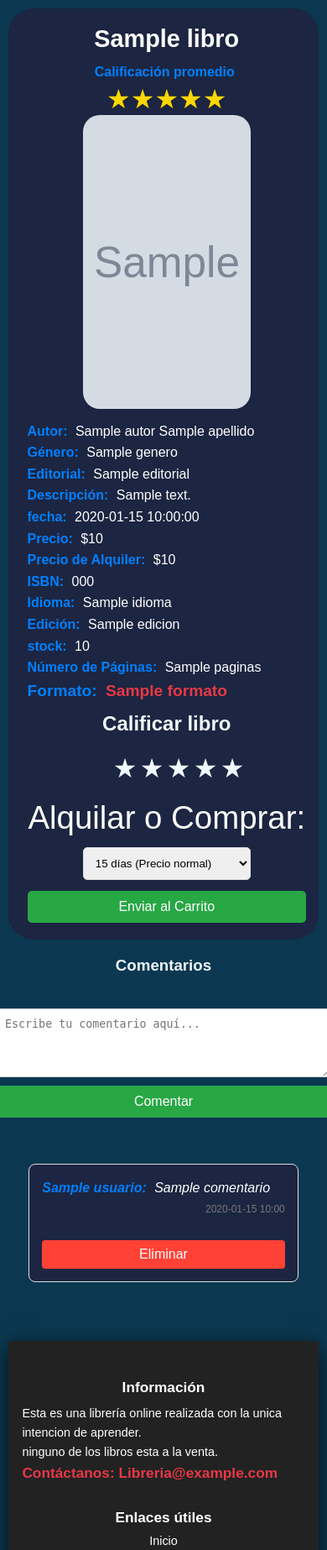
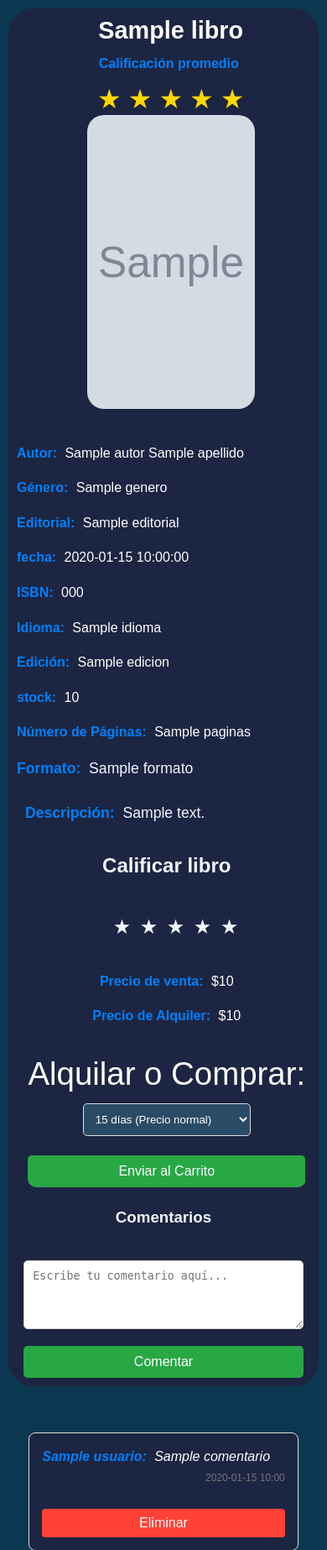
Before and after one commit to piquetpachu/Libreria-flask-sqlite3, a Flask app: template app/templates/libros/detalle.html in a window 390 px wide. Shown: the part 79-1925 px from the top of the page at 84% size. Run offline with Flask 3, Linux system fonts and the light colour scheme; a user stored in the database is signed in; the template is opened without the code that fills it: most values are stand-ins (such as "Sample title", 1, 10 or a date in 2020); grey boxes marked "Sample" are stand-in pictures; parts of the project's set-up code (start-up, migrations or seed data) failed here and were passed over.

Commit message:
cambios en la interfaz

```diff
--- a/app/routes/libros.py
+++ b/app/routes/libros.py
@@ -172,7 +172,7 @@
 
     if editorial:
         # Comprobar si hay algún libro asociado a la editorial
-        libro_vinculado = Libro.query.filter_by(editorial_id=id).first()
+        libro_vinculado = Libros.query.filter_by(editorial_id=id).first()
 
         if libro_vinculado:
             flash(f'La editorial "{editorial.nombre}" no puede ser eliminada porque tiene libros asociados.', 'error')
--- a/app/static/css/detalles.css
+++ b/app/static/css/detalles.css
@@ -1,42 +1,16 @@
 
 
+* {
+    margin: 0;
+    padding: 0;
+    box-sizing: border-box;
+  }
 a {
     user-select: none;  /* Previene la selección de texto */
     outline: none;      /* Elimina el contorno al hacer click */
   }
 
-.detallesbook{
-    display: flex;
-    align-items: flex-end;
-    width: 100%;
-    margin: 5px;
-}
-.img-det{
-    margin: 5px;
-    padding: 0;
-    overflow: auto;
-    flex: 1;
-    float: left;
-    width: 400px;
-    height: 600px;
-    text-align: center;
 
-}
-.info-lib{
-    margin: 5px;
-    padding: 0;
-    overflow: auto;
-    flex: 1;
-    float: left;
-    width: 400px;
-    height: 600px;
-    text-align: center;
-    align-items: center;
-    align-content: center;
-    word-wrap: break-word; /* Evitar que el texto largo se desborde */
-    overflow-wrap: break-word; /* Asegura que las palabras largas se dividan */
-
-}
 .cont-compra-voto{
     margin: 5px;
     padding: 0;
@@ -148,6 +122,117 @@
 
 
   }
+
+/* Estilos generales */
+* {
+    margin: 0;
+    padding: 0;
+    box-sizing: border-box;
+  }
+
+  #main {
+    display: flex;
+    justify-content: space-between;
+    align-items: flex-start;
+    background-color: var(--color-azul-marino);
+    width: 100%;
+    border-radius: 30px;
+    padding: 20px;
+    gap: 20px;
+  }
+
+  /* Div contenedor de los detalles */
+  .detallesbook {
+    display: flex;
+    justify-content: space-between;
+    width: 100%;
+    gap: 20px;
+  }
+
+  /* Columna izquierda (imagen y calificación) */
+  .img-det {
+    flex: 1;
+    text-align: center;
+    background-color: #1f3a52;
+    padding: 20px;
+    border-radius: 20px;
+    display: flex;
+    flex-direction: column;
+    align-items: center;
+    color: white;
+  }
+
+  /* Columna central (información del libro) */
+  .padre-info {
+    flex: 2;
+    display: flex;
+    flex-direction: column;
+    gap: 20px;
+  }
+
+  .info-lib {
+    display: flex;
+    flex-direction: column;
+    background-color: #2a4b66;
+    padding: 20px;
+    border-radius: 20px;
+    color: white;
+    gap: 1em;
+    flex: 1;
+    width: 35em;
+    word-wrap: break-word; /* Evitar que el texto largo se desborde */
+    overflow-wrap: break-word; /* Asegura que las palabras largas se dividan */
+  }
+
+  /* Descripción en la parte inferior */
+  .desc {
+    background-color: #2a4b66;
+    padding: 20px;
+    border-radius: 20px;
+    color: white;
+    width: 35em;
+
+    word-wrap: break-word; /* Evitar que el texto largo se desborde */
+    overflow-wrap: break-word; /* Asegura que las palabras largas se dividan */
+  }
+
+  /* Columna derecha (compra y votación) */
+  .cont-compra-voto {
+    flex: 1;
+    background-color: #1f3a52;
+    padding: 20px;
+    border-radius: 20px;
+    display: flex;
+    flex-direction: column;
+    align-items: center;
+    gap: 20px;
+    color: white;
+  }
+
+
+
+  button {
+    background-color: #4c00ff;
+    border: none;
+    padding: 10px 20px;
+    border-radius: 10px;
+    cursor: pointer;
+    color: white;
+  }
+
+  button:hover {
+    background-color: #e07b00;
+  }
+
+  select {
+    padding: 10px;
+    border-radius: 10px;
+    background-color: #2a4b66;
+    color: white;
+    border: none;
+  }
+
+
 /* comentarios */
 .comments-section {
     max-width: 768px;
@@ -260,52 +345,112 @@
         max-width: 95%;
     }
     .comentariotextarea{
-        width: 30em;
+        width: 25em;
     }
-    .detallesbook{
-        display: flex;
-        align-items: flex-end;
-    }
-    .img-det{
-        margin: 5;
-        padding: 0;
-        overflow: auto;
-        flex: 1;
-        float: left;
-        margin: 5px;
-        width: 400px;
-        height: 600px;
-    }
-    .info-lib{
-        margin: 5;
-        padding: 0;
-        overflow: auto;
-        flex: 1;
-        float: left;
-        width: 400px;
-        height: 600px;
-        margin: 5px;
-        word-wrap: break-word; /* Evitar que el texto largo se desborde */
-        overflow-wrap: break-word; /* Asegura que las palabras largas se dividan */
+  /* Configuración general */
+  #main {
+    flex-direction: column;
+    align-items: center;
+    gap: 20px;
+    padding: 10px;
+  }
 
-    }
-    .cont-compra-voto{
-        margin: 5;
-        padding: 0;
-        overflow: auto;
-        flex: 1;
-        float: left;
-        width: 400px;
-        height: 600px;
-        margin: px;
-        align-items: center;
-        align-content: center;
+  /* Ajuste del contenedor principal */
+  .detallesbook {
+    flex-direction: column;
+    align-items: center;
+    width: 100%;
+    gap: 20px;
+  }
 
-    }
+  /* Imagen y calificación */
+  .img-det {
+    width: 100%;
+    text-align: center;
+    padding: 10px;
+    border-radius: 15px;
+    margin-bottom: 20px;
+    background-color: transparent; /* Fondo transparente */
+  }
 
+  .img-det img {
+    max-width: 100%;
+    height: auto;
+    border-radius: 20px;
+  }
+
+  .rating {
+    display: flex;
+    justify-content: center;
+    gap: 8px;
+    margin-top: 10px;
+  }
+
+  /* Información del libro */
+  .padre-info {
+    width: 100%;
+    display: flex;
+    flex-direction: column;
+    gap: 15px;
+  }
+
+  .info-lib {
+    width: 100%;
+    padding: 10px;
+    border-radius: 10px;
+    color: white;
+    background-color: transparent; /* Fondo transparente */
+  }
+
+  .desc {
+    width: 100%;
+    padding: 10px;
+    border-radius: 10px;
+    color: white;
+    background-color: transparent; /* Fondo transparente */
+  }
+
+  /* Sección de compra y votación */
+  .cont-compra-voto {
+    width: 100%;
+    padding: 10px;
+    border-radius: 10px;
+    display: flex;
+    flex-direction: column;
+    align-items: center;
+    gap: 15px;
+    background-color: transparent; /* Fondo transparente */
+  }
+
+  .rating input {
+    display: none;
+  }
+
+  .rating label {
+    cursor: pointer;
+    font-size: 24px;
+    color: gold;
+  }
+
+  .rating input:checked ~ label {
+    color: #ff8c00;
+  }
+
+  select, button {
+    width: 100%;
+    padding: 12px;
+    border-radius: 10px;
+    margin-top: 10px;
+    background-color: #2a4b66;;
+    border: none;
+    color: white;
+    cursor: pointer;
+  }
+
+  button:hover {
+    background-color: #e07b00;
+  }
 }
-
-
 @media (max-width: 600px) {
     main#main {
         padding: 10px;
--- a/app/static/css/filtro.css
+++ b/app/static/css/filtro.css
@@ -9,6 +9,7 @@
     border-radius: 10px;
     max-width: 300px;
     margin: 20px;
+    flex-direction: row;
 
 }
 
@@ -26,6 +27,7 @@
 .filter-group label {
     font-size: 0.9em;
     color: #555;
+
 }
 
 .filter-group input, .filter-group select {
--- a/app/static/css/tabla.css
+++ b/app/static/css/tabla.css
@@ -1,7 +1,7 @@
 
 /* Estilos generales para pantallas grandes */
 table {
-    margin: 0 0 0 5em;
+    margin: 0 0 0 0;
     width: 100%;
     border-collapse: collapse;
 }
--- a/app/templates/libros/agregarlibro.html
+++ b/app/templates/libros/agregarlibro.html
@@ -1,7 +1,6 @@
 {% extends 'layout.html' %}
 
 {% block content %}
-<main class="login-container flexbox-col">
     <h1>Añadir libro</h1>
 
     <form action="/agregarlibro" method="post" enctype="multipart/form-data">
--- a/app/templates/libros/detalle.html
+++ b/app/templates/libros/detalle.html
@@ -19,22 +19,25 @@
     </div>
     <img  src="{{ url_for('static', filename='img/' ~ libro.img) }}" alt="{{ libro.titulo }}" style="width:200px;height:350px; border-radius: 20px;">
     </div>
+<div class="padre-info lib">
+
     <div class="info-lib">
     <p><strong>Autor:</strong> {{ libro.autor.nombre }} {{ libro.autor.apellido }}</p>
     <p><strong>Género:</strong> {{ libro.genero.nombre }}</p>
     <p><strong>Editorial:</strong> {{ libro.editorial.nombre if libro.editorial else 'Sin editorial' }}</p>
-    <p><strong>Descripción:</strong> {{ libro.descripcion }}</p>
     <p><strong>fecha:</strong> {{ libro.fecha_emision if libro.fecha_emision else 'Fecha Desconocida' }}</p>
-    <p><strong>Precio:</strong> ${{ libro.precio }}</p>
-    <p><strong>Precio de Alquiler:</strong> ${{ libro.precio_alquiler if libro.precio_alquiler else 'N/A' }}</p>
+
     <p><strong>ISBN:</strong> {{ libro.isbn if libro.isbn else 'Deconocido'}}</p>
     <p><strong>Idioma:</strong> {{ libro.idioma }}</p>
     <p><strong>Edición:</strong> {{ libro.edicion }}</p>
     <p><strong>stock:</strong> {{ libro.stock }}</p>
     <p><strong>Número de Páginas:</strong> {{ libro.paginas }}</p>
-    <p><strong>Formato:</strong> {{ libro.formato }}</p>
+    <p style="color: aliceblue; font-weight: normal; font-size: 17.6px;"><strong>Formato:</strong> {{ libro.formato }}</p>
     </div>
-
+    <div class="desc">
+    <p style="color: aliceblue; font-weight: normal; font-size: 17.6px;"><strong>Descripción:</strong> {{ libro.descripcion }}</p>
+    </div>
+</div>
 
 
 
@@ -76,6 +79,8 @@
             <p>Debes estar registrado para votar.</p>
         {% endif %}
     <!-- Formulario para solicitar un préstamo -->
+    <p style="text-align: center;"><strong>Precio de venta:</strong> ${{ libro.precio }}</p>
+    <p style="text-align: center;"><strong>Precio de Alquiler:</strong> ${{ libro.precio_alquiler if libro.precio_alquiler else 'N/A' }}</p>
     {% if "nombre" in session %}
     <!-- Si hay stock disponible -->
     {% if libro.stock > 0 %}
@@ -96,7 +101,6 @@
         {% endif %}
 
         {% endif %}
-    </main>
 </div>
 </div>
 </div>
@@ -114,6 +118,7 @@
 
 
 </form>
+</main>
 
 <div class="comments-section">
     {% if libro.comentarios %}
@@ -155,7 +160,7 @@
         });
     });
 </script>
-
+y
 
 
 
--- a/app/templates/libros/libros.html
+++ b/app/templates/libros/libros.html
@@ -1,6 +1,7 @@
 {% extends 'layout.html' %}
 
 {% block content %}
+
     <!-- Formulario para filtrar libros -->
 
 <div class="filter-container" >
```
Also changed, not shown: app/routes/prestamo.py (+0 -7 lines), app/instance/libreria.db, app/static/css/carousel.css (line endings or trailing spaces), app/static/img/G2KWYNO9C68EJD5_FAHL.png (added), app/static/img/YMD6H5PLUQ827B1AOZG0.png (added).
